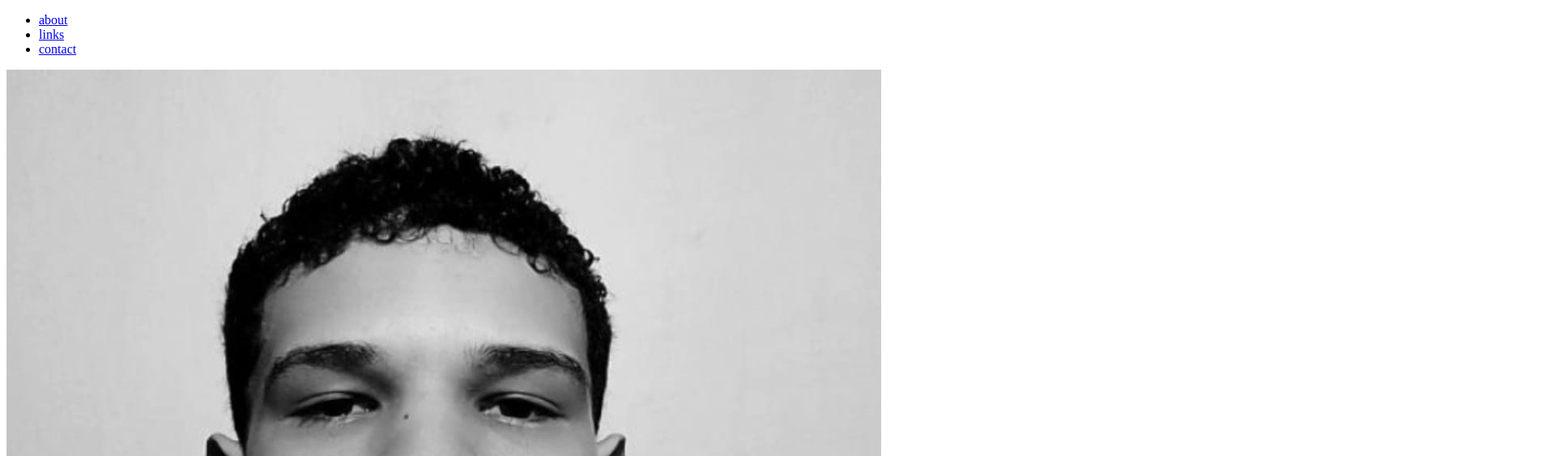
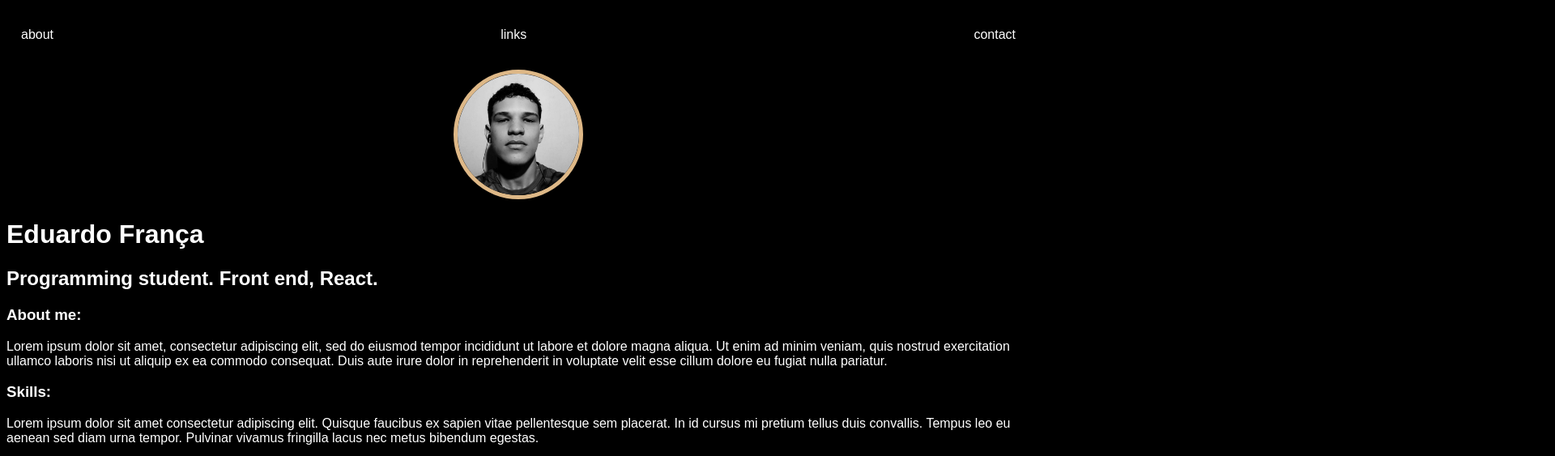
Before and after one commit to eduufranca/myfirstwebsite, a plain HTML site: page personal-website/index.html in a window 1280 px wide. Shown: the top 563 px of the page at 81% size, 1920 px wide, since content can reach past the window. Drawn offline with Linux system fonts and the light colour scheme; files that its build step writes are made by us from their sources.

Commit message:
resolvendo o css (o caminho estava errado)

```diff
--- a/personal-website/index.html
+++ b/personal-website/index.html
@@ -4,7 +4,7 @@
     <meta charset="UTF-8">
     <meta name="viewport" content="width=device-width, initial-scale=1.0">
     <title>website</title>
-    <link rel="stylesheet" href="./personal-website/style.css>
+    <link rel="stylesheet" href="style.css">
 </head>
 <body>
     <nav>
```
